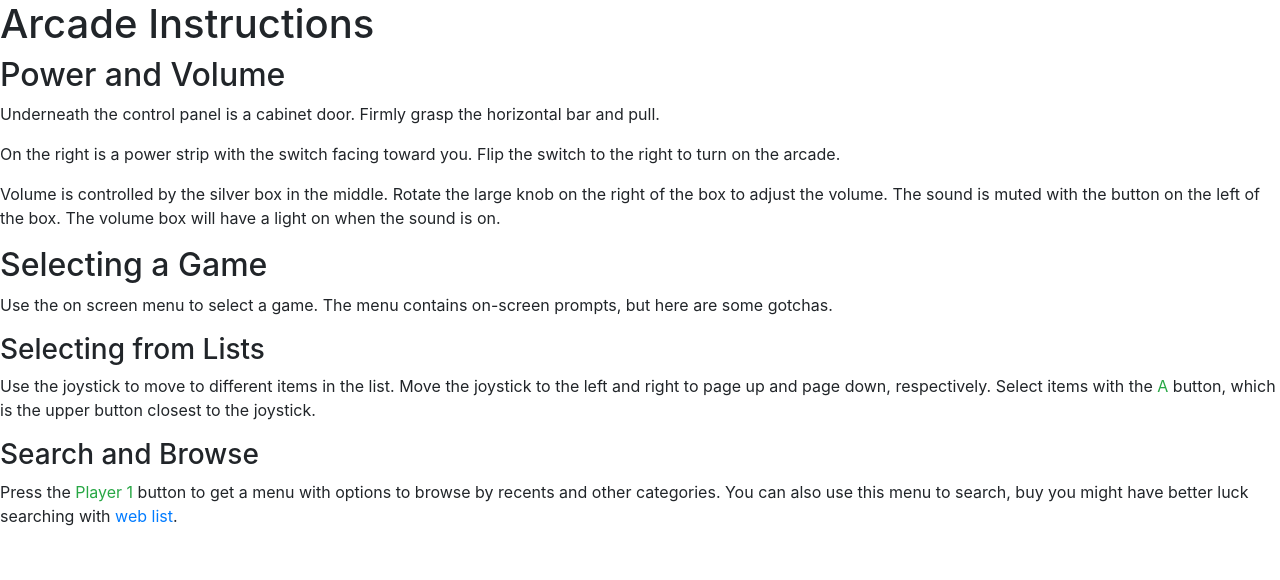
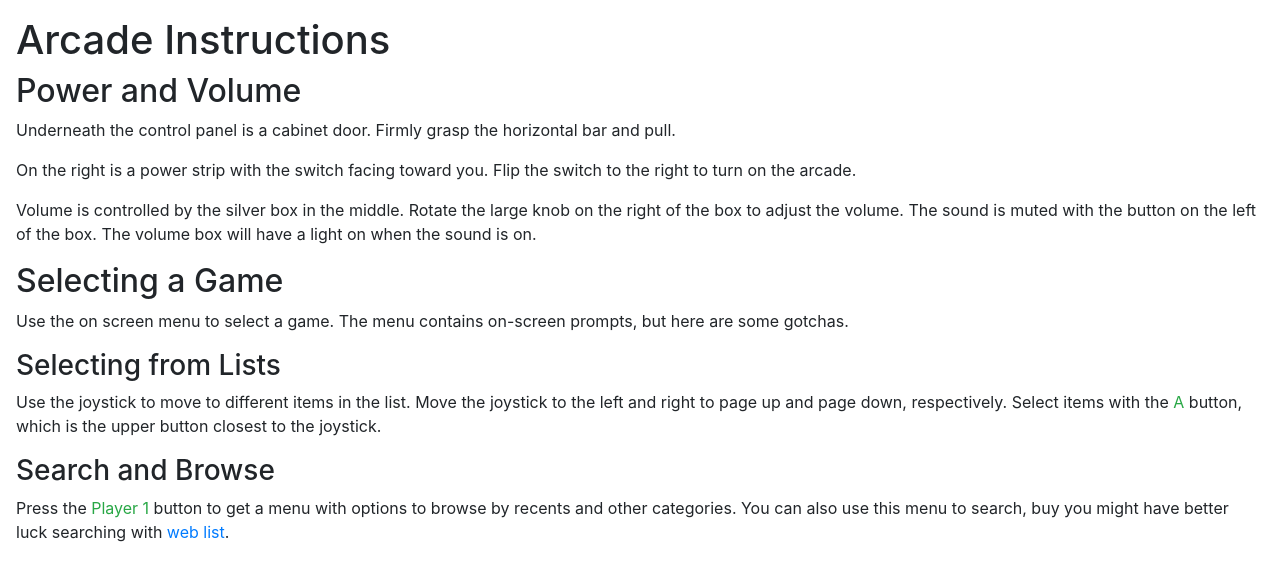
Before and after one commit to kmorel/arcade-instructions, a plain HTML site: page index.html in a window 1280 px wide. Drawn offline with nearby package versions, Linux system fonts and the light colour scheme.

Commit message:
Add spacing around page

```diff
--- a/index.html
+++ b/index.html
@@ -10,7 +10,7 @@
 
     <title>Arcade Instructions</title>
   </head>
-  <body>
+  <body><div class="m-3">
     <h1>Arcade Instructions</h1>
 
     <!-- Optional JavaScript -->
@@ -62,5 +62,5 @@
       Press the <span class="text-success">Player 1</span> button to get a menu with options to browse by recents and other categories.
       You can also use this menu to search, buy you might have better luck searching with <a href="/arcade-list">web list</a>.
     </p>
-  </body>
+  </div></body>
 </html>
```
